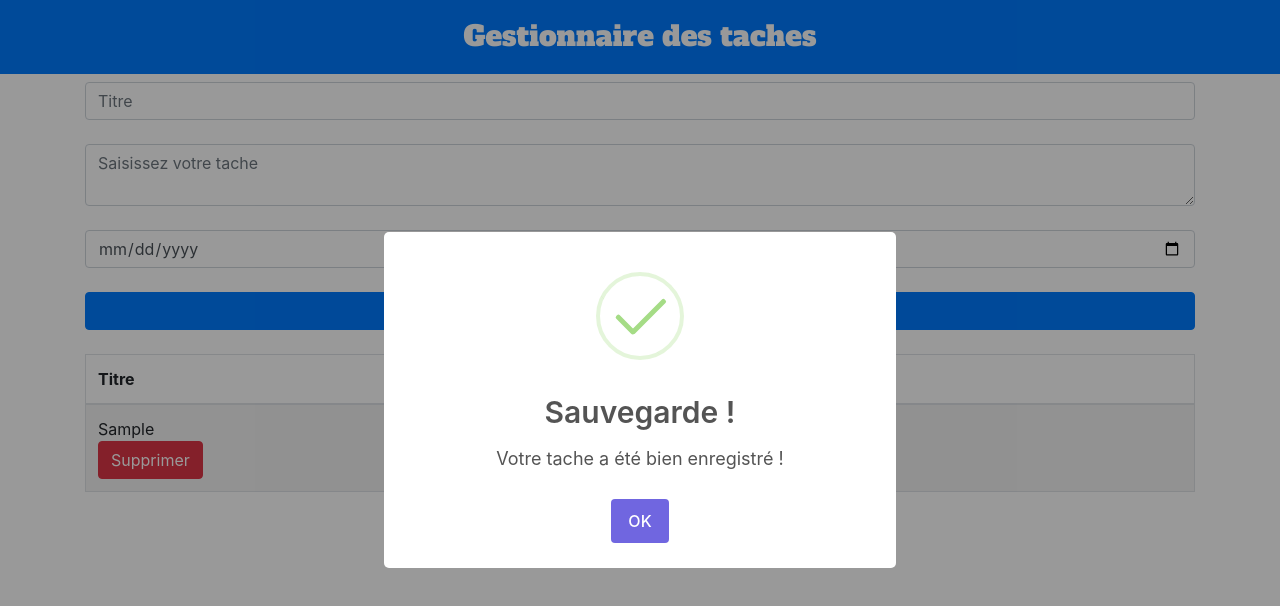
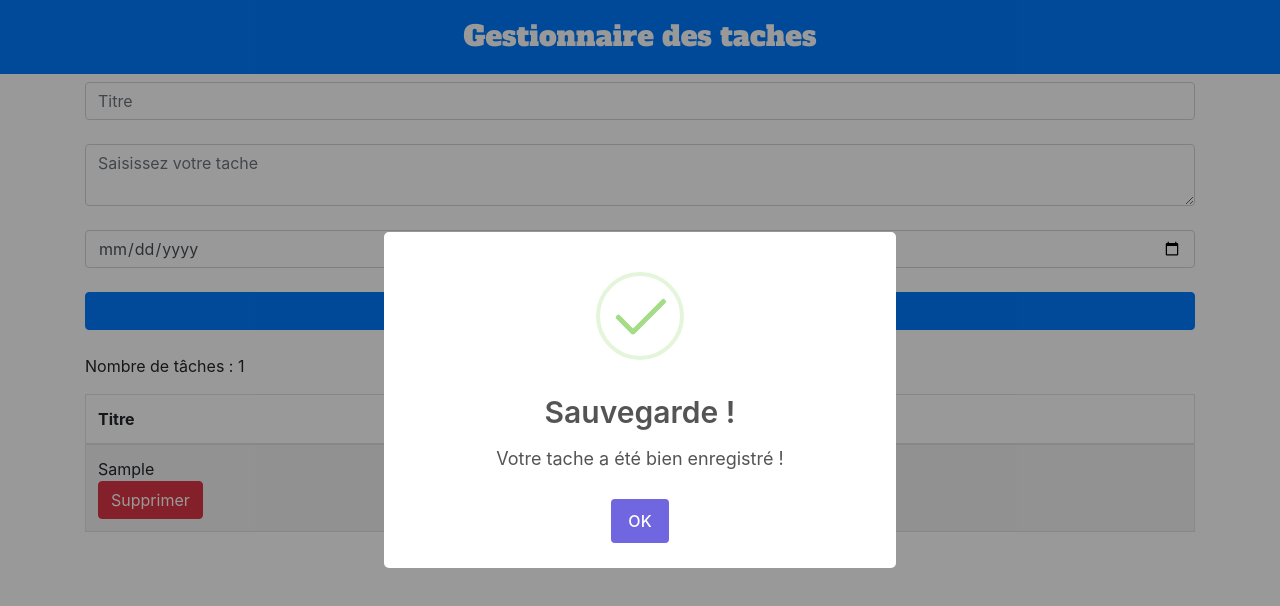
Before and after one commit to chemart243/gestionnaire-des-taches, a plain HTML site: page index.html in a window 1280 px wide. Both pictures are taken after typing "Sample", "Sample", "2020-01-15" into the empty fields and a click on the button "Ajouter". Drawn offline with Linux system fonts and the light colour scheme.

Commit message:
fonctionnalite de comptage des toutes les taches

```diff
--- a/index.html
+++ b/index.html
@@ -30,7 +30,7 @@
                     </tr>
                 </thead>
                 <tbody>
-
+                    <p>Nombre de tâches : <span id="nombre">0</span></p>
                 </tbody>
             </table>
         </div>
--- a/index.js
+++ b/index.js
@@ -6,6 +6,12 @@ function Bienvenu(){
 
 
 Bienvenu();
+
+let compteurElt = document.getElementById('nombre');
+
+let countElement = 0;
+
+
 
 let titreTacheElt = document.getElementById('titreTache');
 let descriptionTacheElt = document.getElementById('descriptionTache');
@@ -45,6 +51,10 @@ if(titreTacheElt.value == "" || descriptionTacheElt.value == "" || dateTacheElt.
   });
 }
 else{
+
+  countElement++;
+
+  compteurElt.textContent = countElement;
 
   Swal.fire({
     title: "Sauvegarde !",
@@ -170,6 +180,9 @@ object1.identifiant = {
 
         boutonElt2.style.display = "none";
 
+        countElement--;
+        compteurElt.textContent = countElement;
+
 
     });
 
```
